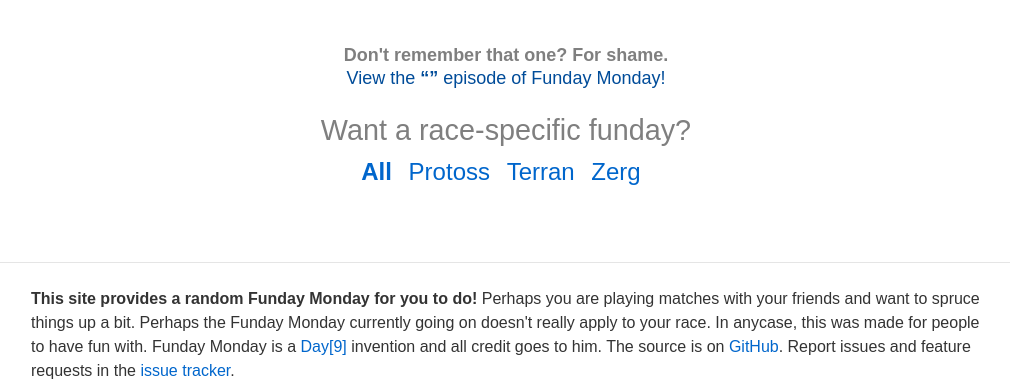
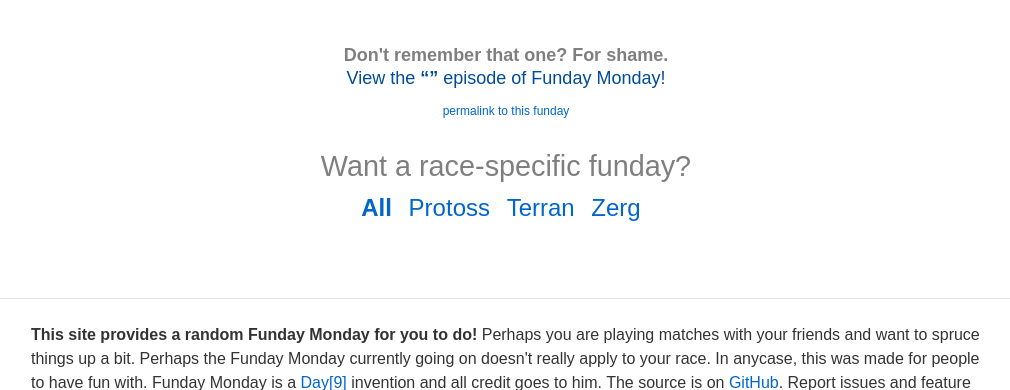
Before and after one commit to wraithan/funday, a Django app: template anyday/core/templates/home.html in a window 1280 px wide. Shown: the part 361-751 px from the top of the page, without its empty margins (134-1144 px from the left). Run offline with Django 3.2, Linux system fonts and the light colour scheme; the template is opened without the code that fills it: values that come from a table or form of the project are taken from there, others are empty; data comes from the database, SQL or seed files in the repository; parts of the project's set-up code (start-up, migrations or seed data) failed here and were passed over; some libraries are stand-ins or nearby versions.

Commit message:
permalink to funday
Hopefully @bryanveloso doens't hate me forever for the crimes I just commited.

```diff
--- a/anyday/core/templates/home.html
+++ b/anyday/core/templates/home.html
@@ -17,6 +17,9 @@
       display: inline;
       padding-right: 10px;
     }
+    small {
+      font-size: 50%;
+    }
   </style>
 {% endblock head %}
 
@@ -28,6 +31,7 @@
     <h3>&ldquo;{{ object.name }}&rdquo;</h3>
     <p>{{ object.description|typogrify }}</p>
     <p><strong>Don't remember that one? For shame.</strong><br><a href="{{ object.video }}">View the <strong>&ldquo;{{object.name}}&rdquo;</strong> episode of Funday Monday!</a></p>
+    <small><a href="{% url funday object.pk %}">permalink to this funday</a></small>
   </div>
 
   <div class="container race_specific">
--- a/anyday/urls.py
+++ b/anyday/urls.py
@@ -4,7 +4,7 @@ from django.contrib import admin
 from tastypie.api import Api
 
 from core.api.resources import FundayResource
-from core.views import RandomFundayView, RaceRandomFundayView
+from core.views import FundayView, RaceRandomFundayView, RandomFundayView
 
 
 admin.autodiscover()
@@ -15,8 +15,12 @@ v1_api.register(FundayResource())
 urlpatterns = patterns(
     '',  # View prefix
     url(r'^$',
-        RandomFundayView.as_view(template_name='home.html'),
+        RandomFundayView.as_view(),
         name='home'),
+    url(r'^funday/(?P<pk>\d+)/$',
+        FundayView.as_view(),
+        name='funday'
+    ),
     url(r'^api/', include(v1_api.urls)),
     url(r'^admin/', include(admin.site.urls)),
     url(r'', include('webmaster_verification.urls')),
```
Also changed, not shown: anyday/core/views.py (+9 -7 lines).
